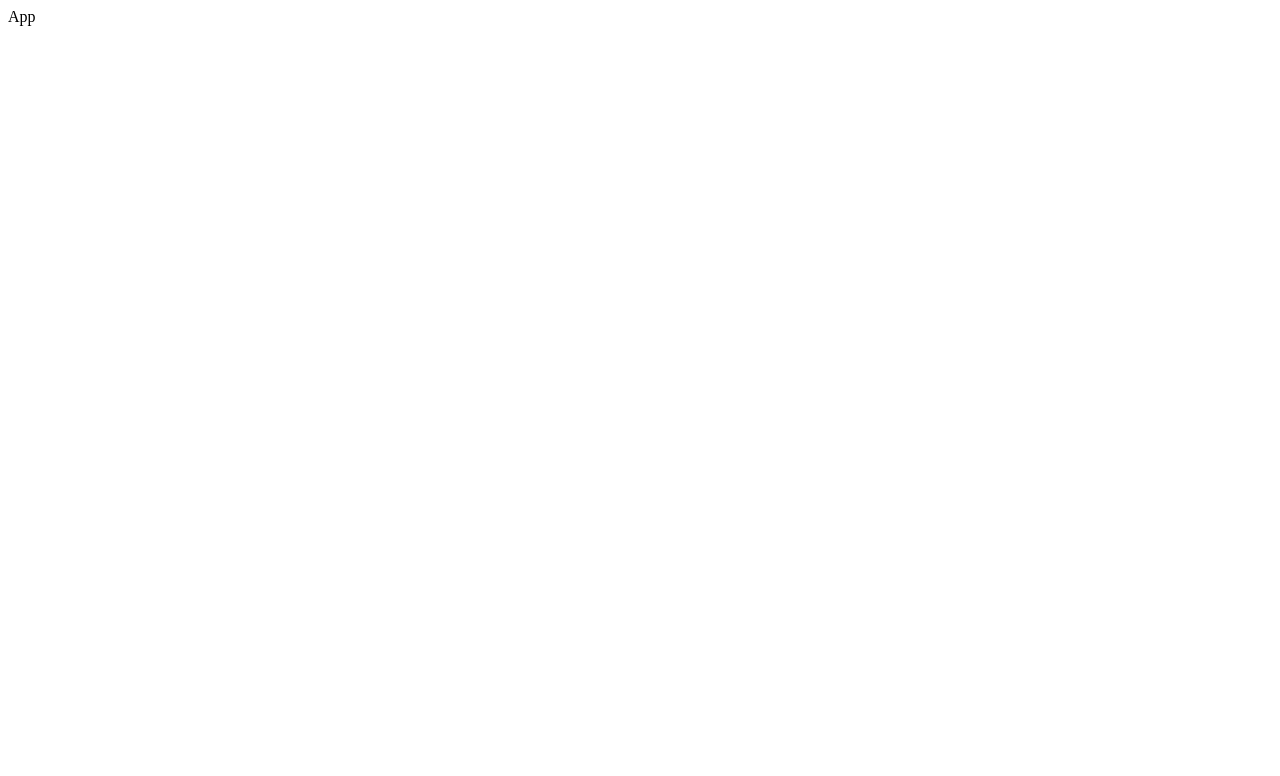
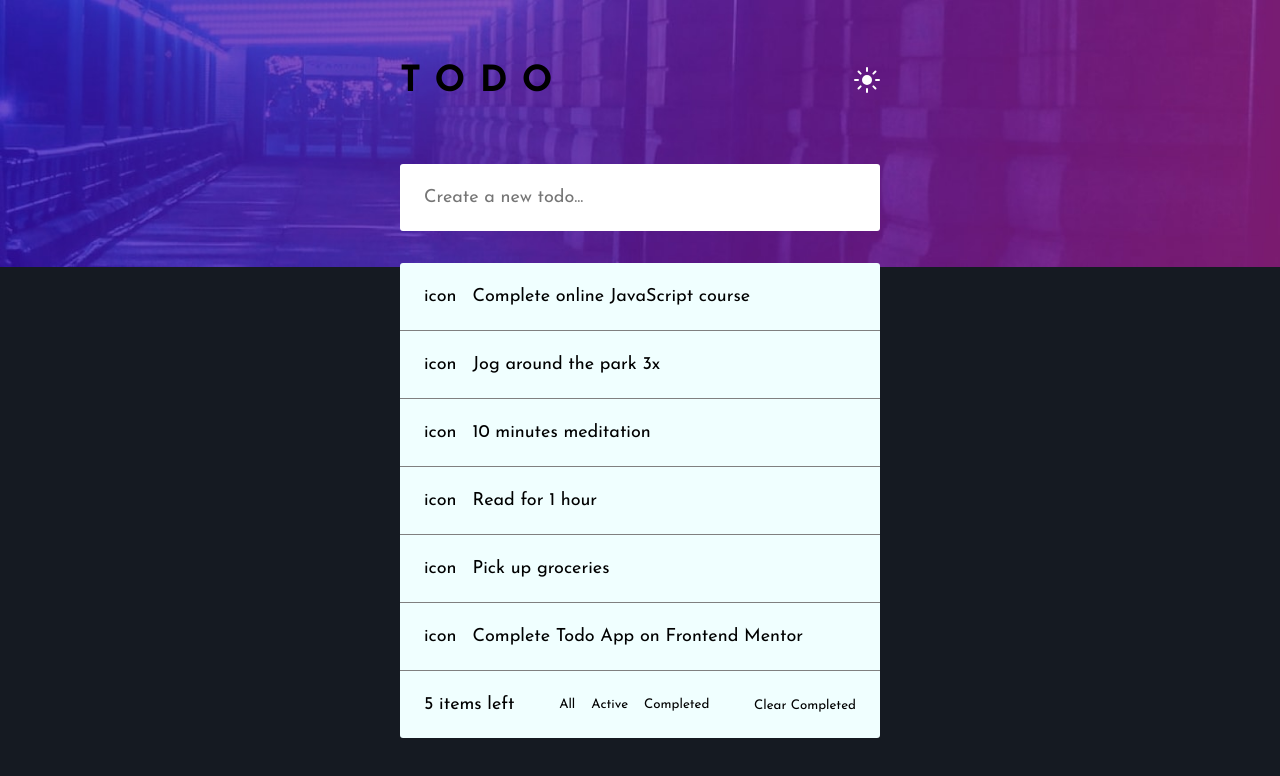
Before and after one commit to Nujsvart/FM-Projects-React, a React (Create React App) app in the folder 03-todo-app/: page / in a window 1280 px wide. Shown: the top 776 px of the page. Built offline with nearby package versions, Linux system fonts and the light colour scheme.

Commit message:
actions and reducers

```diff
--- a/03-todo-app/src/App.js
+++ b/03-todo-app/src/App.js
@@ -1,9 +1,19 @@
-import React from 'react'
+import React from "react";
+
+import Header from "./components/Header";
+import TodoInput from "./components/TodoInput";
+import TodoList from "./components/TodoList";
+
+import "./styles/app.css";
 
 const App = () => {
   return (
-    <div>App</div>
-  )
-}
+    <div className="app">
+      <Header />
+      <TodoInput />
+      <TodoList />
+    </div>
+  );
+};
 
-export default App
+export default App;
--- /dev/null
+++ b/03-todo-app/src/components/Footer.js
@@ -0,0 +1,21 @@
+import React from "react";
+
+const Footer = () => {
+  return (
+    <div className="todoFooter">
+      <div className="itemsLeft">
+        <p>5 items left</p>
+      </div>
+      <div className="buttons">
+        <button>All</button>
+        <button>Active</button>
+        <button>Completed</button>
+      </div>
+      <div className="clearButton">
+        <button>Clear Completed</button>
+      </div>
+    </div>
+  );
+};
+
+export default Footer;
--- /dev/null
+++ b/03-todo-app/src/components/Header.js
@@ -0,0 +1,19 @@
+import React from "react";
+import SunIcon from "../assets/icon-sun.svg";
+
+const Header = () => {
+  return (
+    <div className="header">
+      <div className="titleContainer">
+        <h1>TODO</h1>
+        <div className="themeIcon">
+          <button className="themeBtn">
+            <img src={SunIcon} alt="icon" />
+          </button>
+        </div>
+      </div>
+    </div>
+  );
+};
+
+export default Header;
--- /dev/null
+++ b/03-todo-app/src/components/Todo.js
@@ -0,0 +1,22 @@
+import React from "react";
+
+import { useSelector } from "react-redux";
+
+const Todo = () => {
+  const todos = useSelector(state => state.todos);
+  console.log(todos);
+  return (
+    <>
+      {todos.map(item => {
+        return (
+          <div className="todo" key={item.id}>
+            <div className="checkIcon">icon</div>
+            <p>{item.text}</p>
+          </div>
+        );
+      })}
+    </>
+  );
+};
+
+export default Todo;
--- /dev/null
+++ b/03-todo-app/src/components/TodoInput.js
@@ -0,0 +1,34 @@
+import React, { useState } from "react";
+import * as actionTypes from "../store/actions/actionTypes";
+import { useDispatch } from "react-redux";
+
+const TodoInput = () => {
+  const [text, setText] = useState("");
+
+  const dispatch = useDispatch();
+
+  const handleSubmit = e => {
+    e.preventDefault();
+
+    const textTrim = text.trim();
+
+    textTrim && dispatch({ type: actionTypes.ADD_TODO, payload: textTrim });
+
+    setText("");
+  };
+
+  return (
+    <div className="todoInput">
+      <form onSubmit={handleSubmit}>
+        <input
+          value={text}
+          onChange={e => setText(e.target.value)}
+          type="text"
+          placeholder="Create a new todo..."
+        />
+      </form>
+    </div>
+  );
+};
+
+export default TodoInput;
--- /dev/null
+++ b/03-todo-app/src/components/TodoList.js
@@ -0,0 +1,14 @@
+import React from "react";
+import Todo from "./Todo";
+import Footer from "./Footer";
+
+const TodoList = () => {
+  return (
+    <div className="todoContainer">
+      <Todo />
+      <Footer />
+    </div>
+  );
+};
+
+export default TodoList;
--- a/03-todo-app/src/store/reducers/index.js
+++ b/03-todo-app/src/store/reducers/index.js
@@ -1,5 +1,8 @@
 import { combineReducers } from "redux";
+import todoReducer from "./todoReducer";
 
-const reducers = combineReducers({});
+const reducers = combineReducers({
+  todos: todoReducer,
+});
 
 export default reducers;
--- /dev/null
+++ b/03-todo-app/src/store/reducers/initialState.js
@@ -0,0 +1,34 @@
+const initialState = [
+  {
+    id: 1,
+    text: "Complete online JavaScript course",
+    completed: true,
+  },
+  {
+    id: 2,
+    text: "Jog around the park 3x",
+    completed: false,
+  },
+  {
+    id: 3,
+    text: "10 minutes meditation",
+    completed: false,
+  },
+  {
+    id: 4,
+    text: "Read for 1 hour",
+    completed: false,
+  },
+  {
+    id: 5,
+    text: "Pick up groceries",
+    completed: false,
+  },
+  {
+    id: 6,
+    text: "Complete Todo App on Frontend Mentor",
+    completed: false,
+  },
+];
+
+export default initialState;
--- /dev/null
+++ b/03-todo-app/src/store/reducers/todoReducer.js
@@ -0,0 +1,21 @@
+import initialState from "./initialState";
+import * as actionTypes from "../actions/actionTypes";
+
+const nextId = todos => {
+  const maxId = todos.reduce((maxId, todo) => Math.max(todo.id, maxId), -1);
+  return maxId + 1;
+};
+
+const todoReducer = (state = initialState, action) => {
+  switch (action.type) {
+    case actionTypes.ADD_TODO:
+      return [
+        ...state,
+        { id: nextId(state), text: action.payload, completed: false },
+      ];
+    default:
+      return state;
+  }
+};
+
+export default todoReducer;
--- /dev/null
+++ b/03-todo-app/src/styles/app.css
@@ -0,0 +1,85 @@
+@import url("https://fonts.googleapis.com/css2?family=Josefin+Sans:wght@400;700&display=swap");
+
+* {
+  margin: 0;
+  padding: 0;
+  box-sizing: border-box;
+  font-family: "Josefin Sans", sans-serif;
+}
+
+body {
+  background-image: url("../assets/bg-desktop-dark.jpg");
+  background-repeat: no-repeat;
+  background-size: contain;
+  background-color: #151a22;
+  display: grid;
+  place-items: center;
+  font-size: 18px;
+  font-weight: 400;
+}
+
+img {
+  max-width: 100%;
+  display: block;
+}
+
+button {
+  border: none;
+  outline: none;
+  cursor: pointer;
+  background-color: transparent;
+}
+
+input {
+  padding: 1.5rem;
+  width: 100%;
+  border: none;
+  outline: none;
+  border-radius: 3px;
+  font-size: inherit;
+}
+
+h1 {
+  letter-spacing: 0.4em;
+}
+
+.app {
+  width: 30rem;
+}
+
+.header {
+  margin: 4rem 0;
+}
+
+.titleContainer {
+  display: flex;
+  justify-content: space-between;
+  align-items: center;
+}
+
+.todoInput {
+  margin-bottom: 2rem;
+}
+
+.todoContainer {
+  border-radius: 3px;
+  background-color: azure;
+}
+
+.todo {
+  display: flex;
+  gap: 1rem;
+  padding: 1.5rem;
+  border-bottom: 1px solid grey;
+}
+
+.todoFooter {
+  display: flex;
+  padding: 1.5rem;
+  justify-content: space-between;
+}
+
+.buttons {
+  display: flex;
+  gap: 1rem;
+}
```
Also changed, not shown: 03-todo-app/src/store/actions/todoActions.js (added, +15 -0 lines), 1 other file (tests, documents, lock files or other folders).
